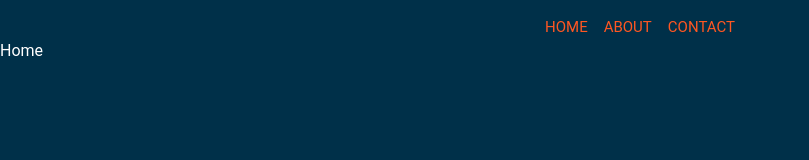
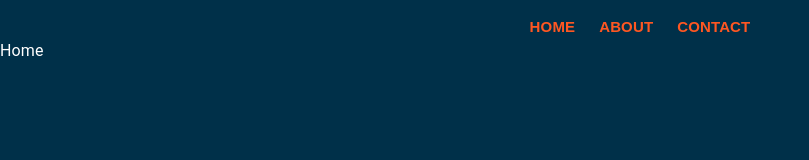
Before and after one commit to maxkoste/bob-frank-web-app, a React (Vite) app: page / in a window 1280 px wide. Shown: the top 160 px of the page, without its empty margins (0-809 px from the left). Built offline with nearby package versions, Linux system fonts and the light colour scheme.

Commit message:
applied the google font Josefine Sans in bold to naviagtion

```diff
--- a/src/components/Navigation/Navigation.tsx
+++ b/src/components/Navigation/Navigation.tsx
@@ -5,37 +5,30 @@ import Contact from '../Pages/Contact';
 
 const fontSize = 15;
 
-// Styled component for AnimatedLink
 const AnimatedLink = styled(Link)(({ theme }) => ({
     display: 'flex',
     alignItems: 'center',
     position: 'relative',
     transition: 'color 0.3s ease',
-
-    // Default link color (text color)
     '&:hover': {
-        color: theme.palette.primary.main, // Hover color (change this to any color you prefer)
+        color: theme.palette.primary.main,
     },
-
-    // Line style (after pseudo-element)
     '&::after': {
         content: '""',
         position: 'absolute',
-        width: '0%',                  // Start with no width
+        width: '100%',
         height: '2px',
-        top: 0,                        // Keep it at the top of the link
-        left: '50%',                   // Position it at the center
-        backgroundColor: theme.palette.primary.main, // Line color (change this to any color you prefer)
-        transform: 'scaleX(0)',         // Initially no scale
-        transformOrigin: 'center',     // Scale from the center
+        top: 0 ,
+        left: '50%',
+        backgroundColor: theme.palette.primary.main,
+        transform: 'scaleX(0)',
+        transformOrigin: 'center',
         transition: 'transform 0.3s ease',
     },
-
-    // On hover, expand the line to full width
     '&:hover::after': {
-        transform: 'scaleX(1)',        // Expand the line to full width
-        width: '100%',                 // Set full width of the link
-        left: 0,                       // Align to the left of the element
+        transform: 'scaleX(1)',
+        width: '100%',
+        left: 0,
     },
 }));
 
@@ -44,11 +37,12 @@ type ContentProps = {
 };
 
 function Navigation({ setRenderedContent }: ContentProps) {
+
     return (
         <Box
             sx={{
                 display: "flex",
-                gap: 2,
+                gap: 3,
                 justifyContent: "center",
                 alignItems: "center",
                 marginTop: 2
@@ -64,7 +58,14 @@ function Navigation({ setRenderedContent }: ContentProps) {
                     underline="none"
                     onClick={() => setRenderedContent(item.Component)}
                 >
-                    <Typography sx={{ fontSize }}>{item.label}</Typography>
+                    <Typography sx={{
+                         fontSize,
+                         fontWeight: 600,
+                         fontFamily: "'Josefine Sans', sans-serif"
+                         }}
+                    >
+                        {item.label}
+                    </Typography>
                 </AnimatedLink>
             ))}
         </Box>
--- a/src/theme/ContextProvider.tsx
+++ b/src/theme/ContextProvider.tsx
@@ -5,7 +5,7 @@ import { useColorTheme } from "./use-color-theme";
 type ThemeContextType = {
     mode: string;
     toggleColorMode: () => void;
-    theme: Theme;
+    theme: any;
 };
 
 export const ThemeContext = createContext<ThemeContextType>({
--- a/src/theme/theme.ts
+++ b/src/theme/theme.ts
@@ -30,12 +30,14 @@ export const getDesignTokens = (mode: PaletteMode) => ({
                     secondary: grey[500],
                 },
             }),
+        typography: {
+            fontFamily: "'Josefine Sans', sans-serif",
+            h4: {
+                fontFamily: "'Josefin Sans', sans-serif",
+                fontWeight: 600,
+            },
+        }
     },
-    typography: {
-        fontFamily: "'Roboto', sans-serif",
-        h4: {
-            fontFamily: "'Arial', sans-serif",
-    },
-}});
+});
 
 export default theme;
```
